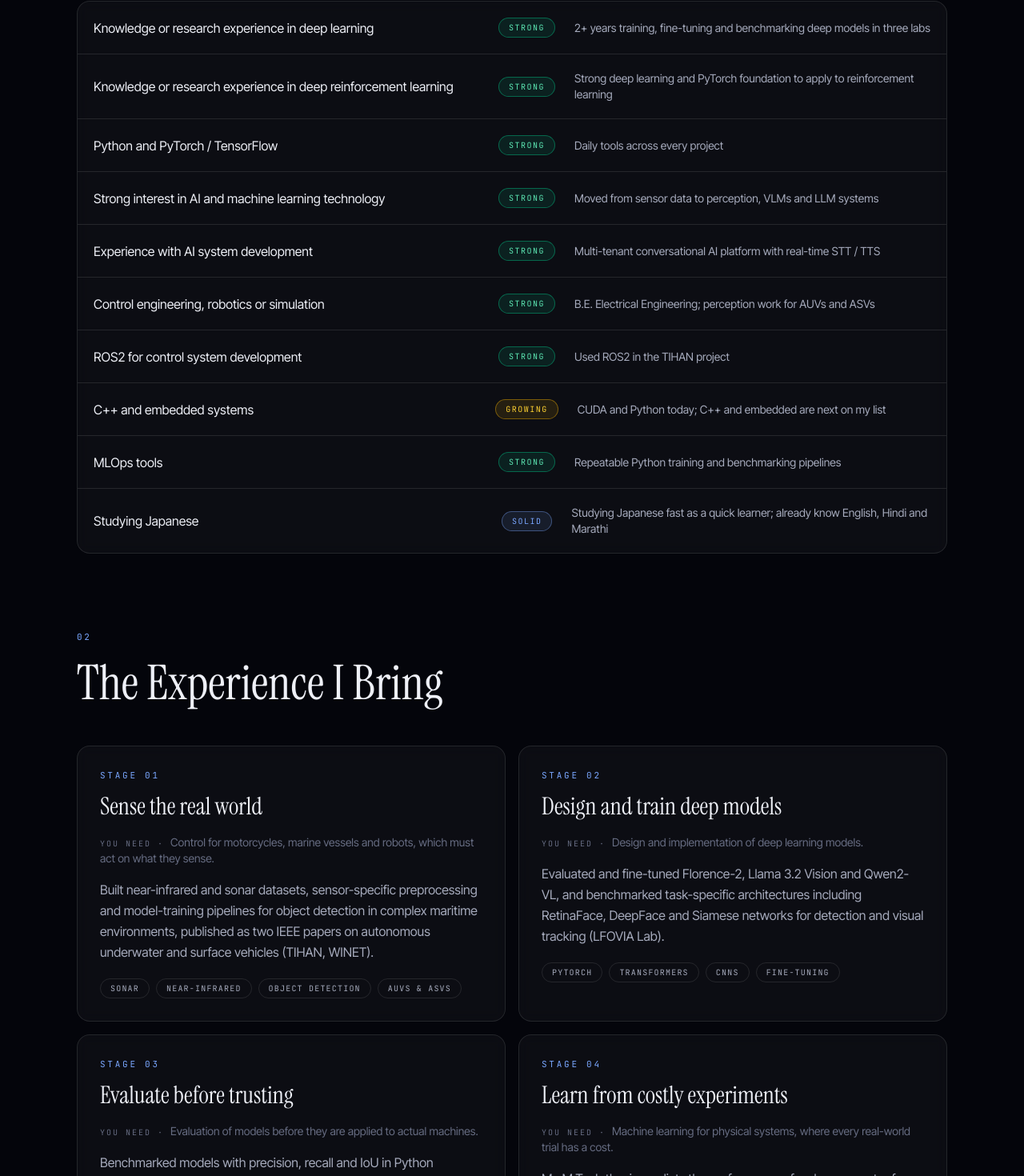
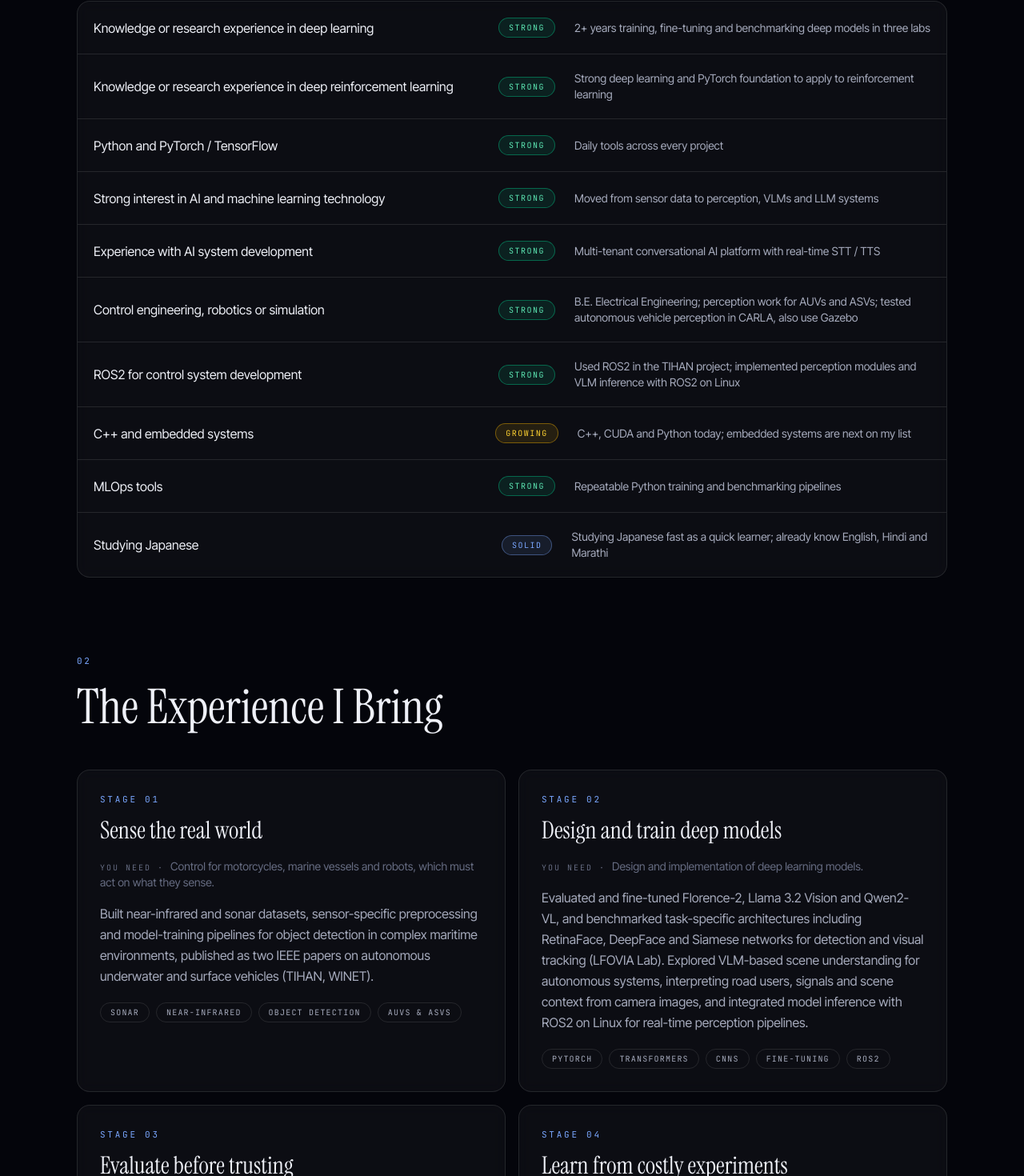
Before and after one commit to ajaywanekar/ajaywanekar.github.io, a Next.js app: page /yamaha in a window 1280 px wide. Shown: the part 1274-2744 px from the top of the page at 80% size. Built offline with nearby package versions, Linux system fonts and the light colour scheme.

Commit message:
Yamaha page: add details from the updated resume
Co-Authored-By: Claude Opus 5.5 <noreply@anthropic.com>

```diff
--- a/src/app/yamaha/page.tsx
+++ b/src/app/yamaha/page.tsx
@@ -94,7 +94,7 @@ export default function YamahaPage() {
         <Section index="02" title={yamaha.sections.experience}>
           <div className="grid gap-4 md:grid-cols-2">
             {yamaha.pipeline.map((p) => (
-              <article key={p.step} className="rounded-2xl border border-line bg-glass p-6 backdrop-blur-sm sm:p-7">
+              <article key={p.step} className="rounded-2xl border border-line bg-glass p-6 backdrop-blur-sm sm:p-7 md:odd:last:col-span-2">
                 <p className={`${label} text-accent`}>Stage {p.step}</p>
                 <h3 className="mt-3 font-serif text-3xl leading-tight">{p.title}</h3>
                 <p className="mt-4 text-sm text-faint">
--- a/src/data/yamaha.ts
+++ b/src/data/yamaha.ts
@@ -36,9 +36,9 @@ export const yamaha = {
     { need: "Python and PyTorch / TensorFlow", level: "strong", proof: "Daily tools across every project" },
     { need: "Strong interest in AI and machine learning technology", level: "strong", proof: "Moved from sensor data to perception, VLMs and LLM systems" },
     { need: "Experience with AI system development", level: "strong", proof: "Multi-tenant conversational AI platform with real-time STT / TTS" },
-    { need: "Control engineering, robotics or simulation", level: "strong", proof: "B.E. Electrical Engineering; perception work for AUVs and ASVs" },
-    { need: "ROS2 for control system development", level: "strong", proof: "Used ROS2 in the TIHAN project" },
-    { need: "C++ and embedded systems", level: "growing", proof: "CUDA and Python today; C++ and embedded are next on my list" },
+    { need: "Control engineering, robotics or simulation", level: "strong", proof: "B.E. Electrical Engineering; perception work for AUVs and ASVs; tested autonomous vehicle perception in CARLA, also use Gazebo" },
+    { need: "ROS2 for control system development", level: "strong", proof: "Used ROS2 in the TIHAN project; implemented perception modules and VLM inference with ROS2 on Linux" },
+    { need: "C++ and embedded systems", level: "growing", proof: "C++, CUDA and Python today; embedded systems are next on my list" },
     { need: "MLOps tools", level: "strong", proof: "Repeatable Python training and benchmarking pipelines" },
     { need: "Studying Japanese", level: "solid", proof: "Studying Japanese fast as a quick learner; already know English, Hindi and Marathi" },
   ],
@@ -58,8 +58,8 @@ export const yamaha = {
       title: "Design and train deep models",
       ask: "Design and implementation of deep learning models.",
       evidence:
-        "Evaluated and fine-tuned Florence-2, Llama 3.2 Vision and Qwen2-VL, and benchmarked task-specific architectures including RetinaFace, DeepFace and Siamese networks for detection and visual tracking (LFOVIA Lab).",
-      tags: ["PyTorch", "Transformers", "CNNs", "Fine-tuning"],
+        "Evaluated and fine-tuned Florence-2, Llama 3.2 Vision and Qwen2-VL, and benchmarked task-specific architectures including RetinaFace, DeepFace and Siamese networks for detection and visual tracking (LFOVIA Lab). Explored VLM-based scene understanding for autonomous systems, interpreting road users, signals and scene context from camera images, and integrated model inference with ROS2 on Linux for real-time perception pipelines.",
+      tags: ["PyTorch", "Transformers", "CNNs", "Fine-tuning", "ROS2"],
     },
     {
       step: "03",
@@ -74,8 +74,16 @@ export const yamaha = {
       title: "Learn from costly experiments",
       ask: "Machine learning for physical systems, where every real-world trial has a cost.",
       evidence:
-        "My M.Tech thesis predicts the performance of a plasma reactor from its operating conditions using only 24 experiments, validated with Leave-One-Out cross-validation (R² up to 0.996), and identifies Bayesian Optimization for experiment-guided tuning.",
-      tags: ["Gaussian Processes", "LOOCV", "Bayesian Optimization"],
+        "My M.Tech thesis predicts the performance of a plasma reactor from its operating conditions using only 24 experiments, validated with Leave-One-Out cross-validation (R² up to 0.996), and identifies Bayesian Optimization for experiment-guided tuning. I compared Linear Regression, Random Forest, XGBoost and Gaussian Process Regression, and recently adapted the RRSI method to this work to rigorously verify that model improvements are real.",
+      tags: ["Gaussian Processes", "XGBoost", "LOOCV", "Bayesian Optimization", "RRSI"],
+    },
+    {
+      step: "05",
+      title: "Test in simulation first",
+      ask: "Simulation environments and ROS2 for machine control development.",
+      evidence:
+        "Developed camera-based perception with YOLO and DeepSORT for real-time object detection, multi-object tracking and position estimation of surrounding vehicles and pedestrians. Tested the vehicle's perception and behaviour in CARLA across driving scenarios before real-world testing, implemented the modules with ROS2 on Linux for vehicle integration, and annotated LiDAR and camera data for training and validation (TIHAN).",
+      tags: ["YOLO", "DeepSORT", "CARLA", "ROS2", "LiDAR"],
     },
   ],
 
@@ -115,7 +123,7 @@ export const yamaha = {
     },
     {
       title: "Ready for a small team",
-      body: "Your AI Creation Group works in small project teams with high individual autonomy. I have worked across three research labs and can drive my own work while collaborating closely.",
+      body: "Your AI Creation Group works in small project teams with high individual autonomy. I have worked across three research labs and can drive my own work while collaborating closely. I also placed in the Top 10 All India at the Meta x Pragati AI Hackathon.",
     },
     {
       title: "Japanese already underway",
```
